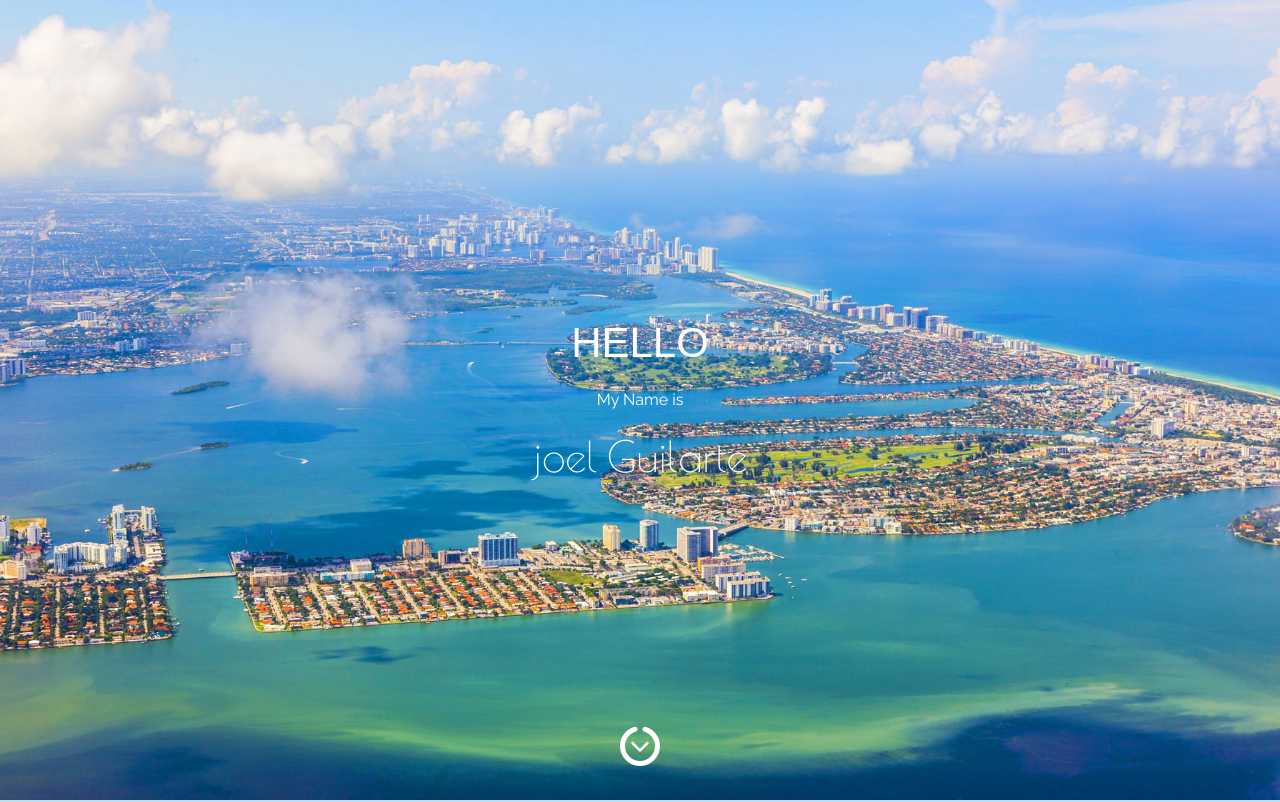
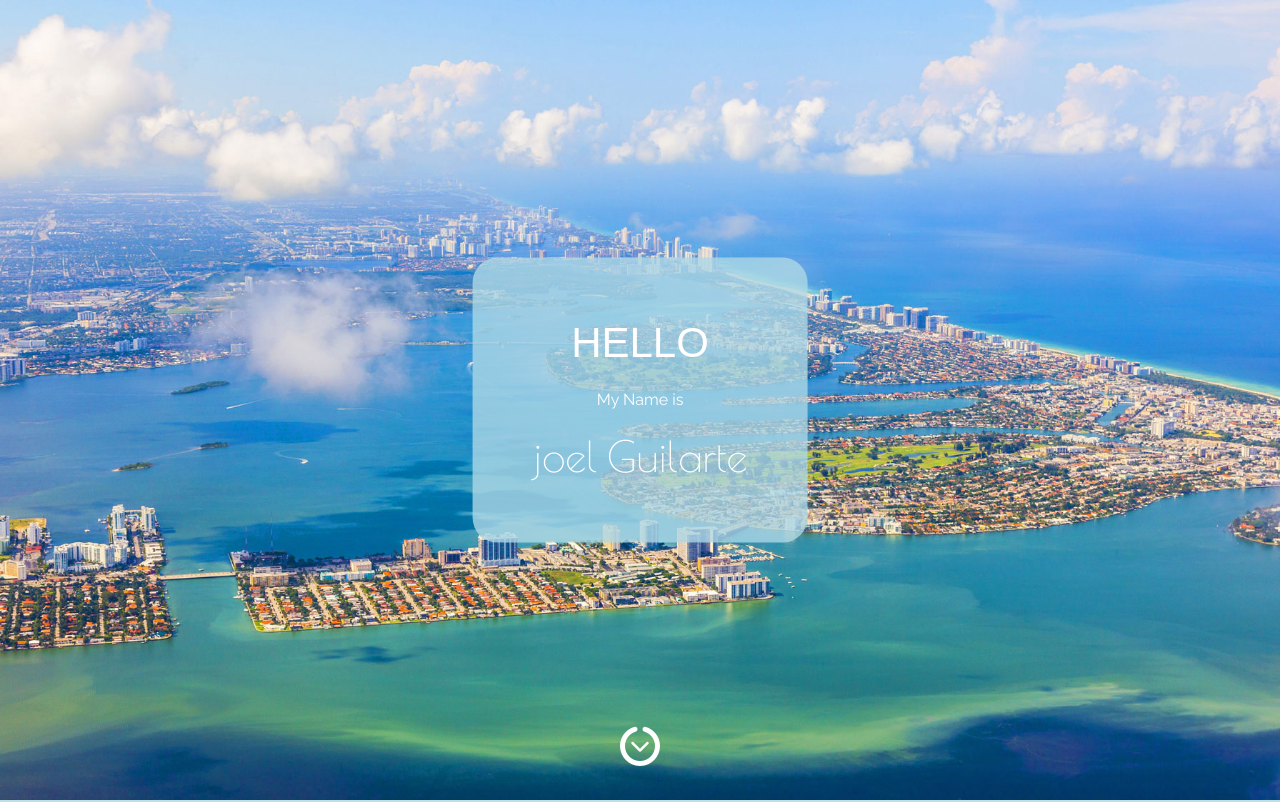
Before and after one commit to jolt23/web, a React (Vite) app: page / in a window 1280 px wide. Shown: the top 802 px of the page. Built offline with nearby package versions, Linux system fonts and the light colour scheme; a web font is replaced by a local one.

Commit message:
updated styling to add rounded background around HELLO hero

```diff
--- a/src/styles/_app.scss
+++ b/src/styles/_app.scss
@@ -78,6 +78,12 @@
 
   .page-1 {
     background-color: transparent;
+
+    .uk-grid {
+      background-color: rgba(173, 216, 230, 0.8);
+      padding: 60px;
+      border-radius: 25px;
+    }
 
     .uk-first-column {
       padding-left: 0px;
```
